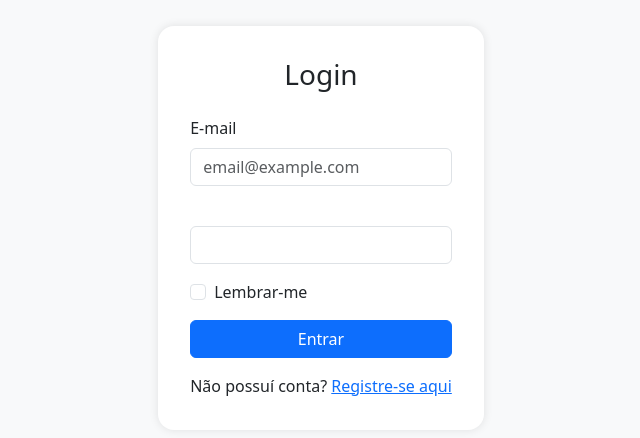
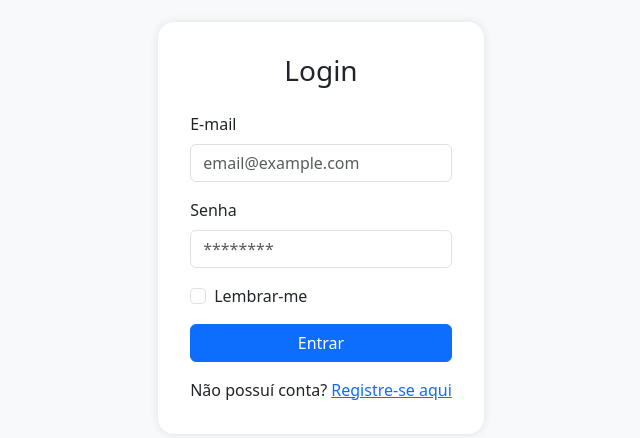
Before and after one commit to thesckurtt/uc_electron_with_db_atv_2, a React (Vite) app: page /login in a window 1280 px wide. Shown: the part 172-610 px from the top of the page, without its empty margins (319-959 px from the left). Built offline with nearby package versions, Linux system fonts and the light colour scheme.

Commit message:
Update Login.jsx

```diff
--- a/src/pages/Login.jsx
+++ b/src/pages/Login.jsx
@@ -5,20 +5,29 @@ import { Link } from 'react-router-dom'
 const Login = () => {
   const [email, setEmail] = useState('')
   const [password, setPassword] = useState('')
+  const [error, setError] = useState(false)
 
+  function handleSubmit(e) {
+    e.preventDefault()
+  }
   return (
-    <div class="login-card">
-      <h3 class="text-center mb-4">Login</h3>
-      <form>
+    <div className="login-card">
+      <h3 className="text-center mb-4">Login</h3>
+      {error &&
+        <div className="alert alert-danger" role="alert">
+          This is a danger alert—check it out!
+        </div>
+      }
+      <form onSubmit={(e) => handleSubmit(e)}>
         <InptAuthForm type={'email'} value={email} setValue={setEmail} text={"E-mail"} placeholder={'email@example.com'} />
-        <InptAuthForm type={'password'} />
-        <div class="mb-3 form-check">
-          <input type="checkbox" class="form-check-input" id="lembrar" />
-          <label class="form-check-label" for="lembrar">Lembrar-me</label>
+        <InptAuthForm type={'password'} value={password} setValue={setPassword} text={"Senha"} placeholder={'********'} />
+        <div className="mb-3 form-check">
+          <input type="checkbox" className="form-check-input" id="lembrar" />
+          <label className="form-check-label" for="lembrar">Lembrar-me</label>
         </div>
-        <button type="submit" class="btn btn-primary w-100">Entrar</button>
-        <div class="text-center mt-3">
-          <span>Não possuí conta? <Link>Registre-se aqui</Link></span>
+        <button type="submit" className="btn btn-primary w-100">Entrar</button>
+        <div className="text-center mt-3">
+          <span>Não possuí conta? <Link to={'/register'} >Registre-se aqui</Link></span>
         </div>
       </form>
     </div>
```
